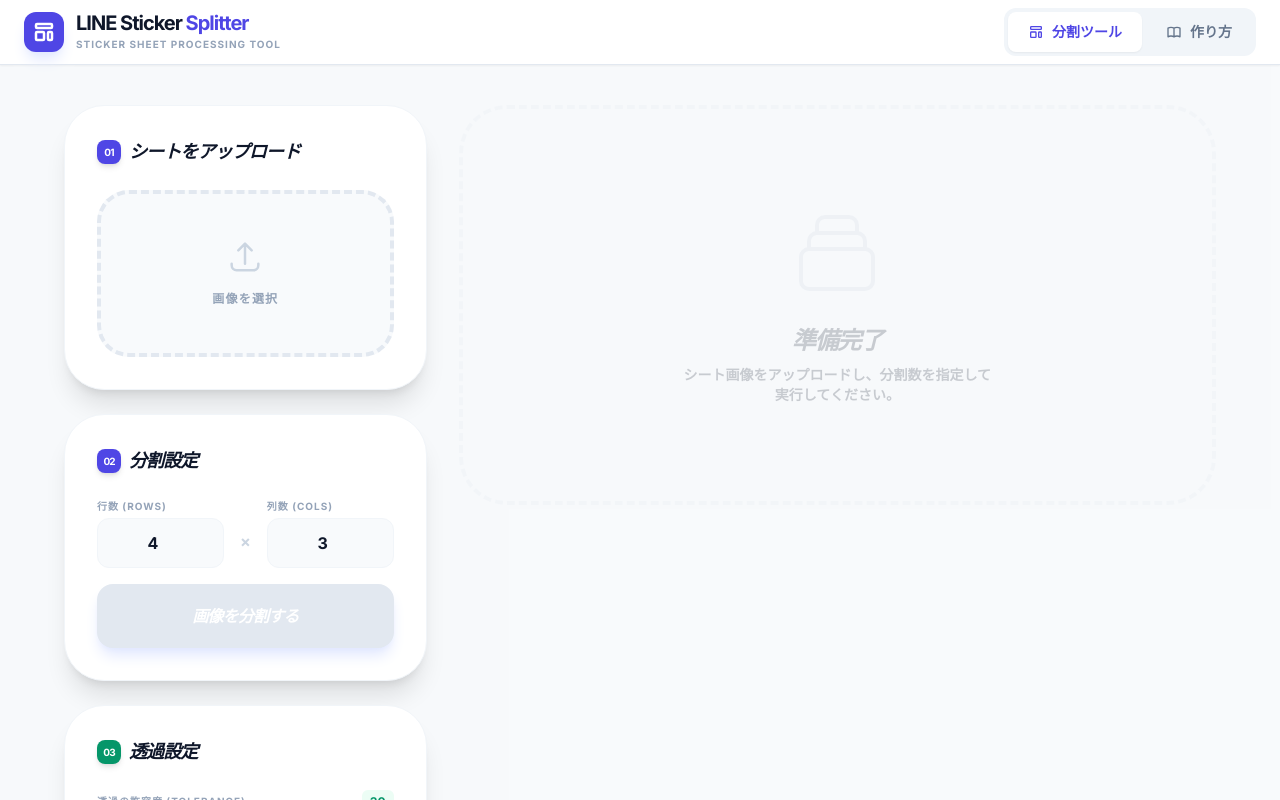
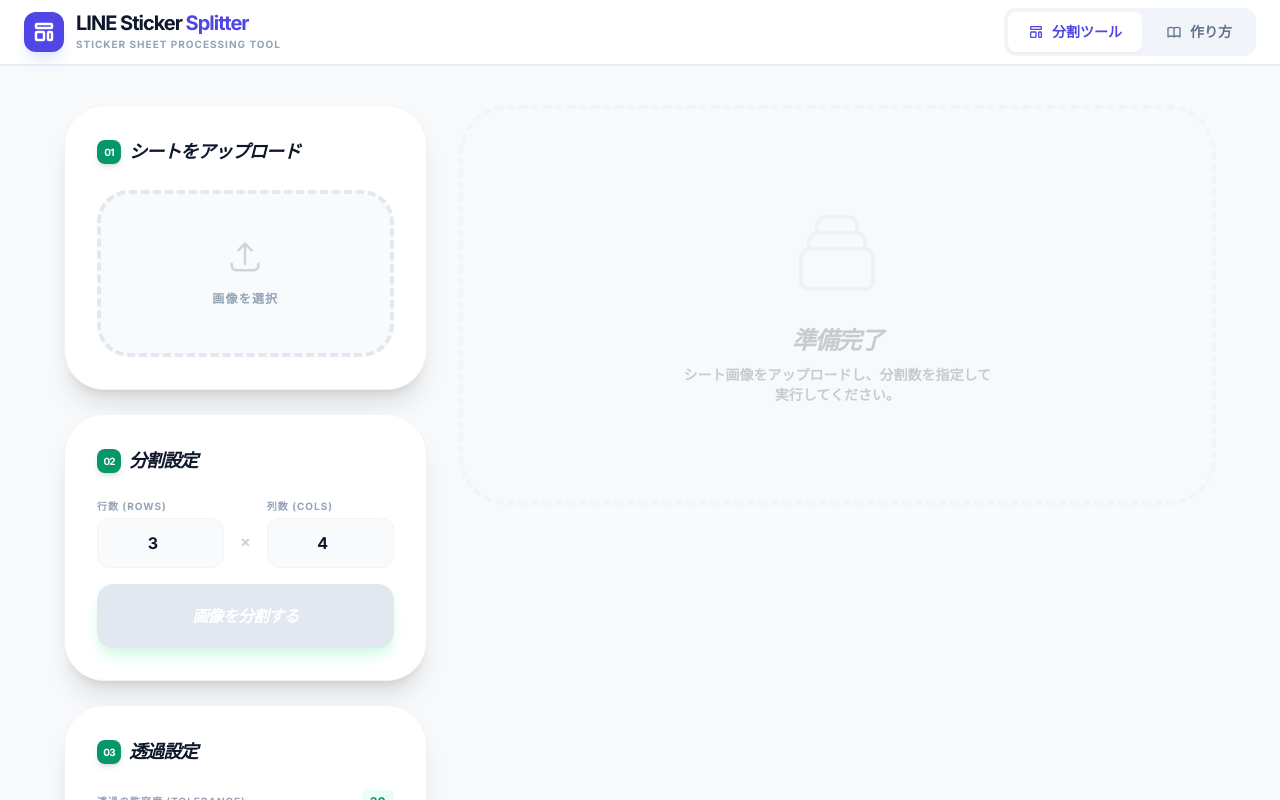
Before and after one commit to Atsu30/EvolutionGameWeb, a React (Vite) app in the folder stickersplitter-tool/: page / in a window 1280 px wide. Shown: the top 800 px of the page. Built offline with nearby package versions, Linux system fonts and the light colour scheme.

Commit message:
Fix default grid to 3 rows x 4 cols for stickersplitter-tool
Co-Authored-By: Claude Opus 4.6 <noreply@anthropic.com>

```diff
--- a/stickersplitter-tool/components/SplitterTab.tsx
+++ b/stickersplitter-tool/components/SplitterTab.tsx
@@ -6,8 +6,8 @@ import StickerCard from './StickerCard';
 import LineChatPreview from './LineChatPreview';
 
 const SplitterTab: React.FC = () => {
-  const [rows, setRows] = useState<number>(4);
-  const [cols, setCols] = useState<number>(3);
+  const [rows, setRows] = useState<number>(3);
+  const [cols, setCols] = useState<number>(4);
   const [tolerance, setTolerance] = useState<number>(30);
   const [isProcessing, setIsProcessing] = useState(false);
   const [stickers, setStickers] = useState<Sticker[]>([]);
@@ -101,12 +101,12 @@ const SplitterTab: React.FC = () => {
         <div className="lg:col-span-4 space-y-6">
           <section className="bg-white rounded-[2.5rem] shadow-xl border border-slate-100 p-8">
             <h2 className="text-lg font-black mb-6 flex items-center gap-2 uppercase tracking-tighter italic">
-              <span className="bg-indigo-600 text-white w-6 h-6 rounded-lg flex items-center justify-center text-[10px] not-italic shadow-md">01</span>
+              <span className="bg-emerald-600 text-white w-6 h-6 rounded-lg flex items-center justify-center text-[10px] not-italic shadow-md">01</span>
               シートをアップロード
             </h2>
             <div
               onClick={() => fileInputRef.current?.click()}
-              className={`group relative w-full aspect-video rounded-[2rem] border-4 border-dashed flex flex-col items-center justify-center cursor-pointer transition-all duration-300 overflow-hidden ${originalSheetUrl ? 'border-indigo-400 bg-indigo-50/20' : 'border-slate-200 bg-slate-50 hover:border-indigo-400 hover:bg-indigo-50'}`}
+              className={`group relative w-full aspect-video rounded-[2rem] border-4 border-dashed flex flex-col items-center justify-center cursor-pointer transition-all duration-300 overflow-hidden ${originalSheetUrl ? 'border-emerald-400 bg-emerald-50/20' : 'border-slate-200 bg-slate-50 hover:border-emerald-400 hover:bg-emerald-50'}`}
             >
               {originalSheetUrl ? (
                 <img src={originalSheetUrl} alt="Preview" className="w-full h-full object-contain p-2" />
@@ -129,7 +129,7 @@ const SplitterTab: React.FC = () => {
 
           <section className="bg-white rounded-[2.5rem] shadow-xl border border-slate-100 p-8">
             <h2 className="text-lg font-black mb-6 flex items-center gap-2 uppercase tracking-tighter italic">
-              <span className="bg-indigo-600 text-white w-6 h-6 rounded-lg flex items-center justify-center text-[10px] not-italic shadow-md">02</span>
+              <span className="bg-emerald-600 text-white w-6 h-6 rounded-lg flex items-center justify-center text-[10px] not-italic shadow-md">02</span>
               分割設定
             </h2>
             <div className="space-y-4">
@@ -140,7 +140,7 @@ const SplitterTab: React.FC = () => {
                     type="number"
                     value={rows}
                     onChange={(e) => setRows(Math.max(1, parseInt(e.target.value) || 1))}
-                    className="w-full px-4 py-3 rounded-xl border border-slate-100 bg-slate-50 font-black text-center focus:ring-2 focus:ring-indigo-400 outline-none"
+                    className="w-full px-4 py-3 rounded-xl border border-slate-100 bg-slate-50 font-black text-center focus:ring-2 focus:ring-emerald-400 outline-none"
                   />
                 </div>
                 <div className="text-slate-300 font-black mt-4">&times;</div>
@@ -150,14 +150,14 @@ const SplitterTab: React.FC = () => {
                     type="number"
                     value={cols}
                     onChange={(e) => setCols(Math.max(1, parseInt(e.target.value) || 1))}
-                    className="w-full px-4 py-3 rounded-xl border border-slate-100 bg-slate-50 font-black text-center focus:ring-2 focus:ring-indigo-400 outline-none"
+                    className="w-full px-4 py-3 rounded-xl border border-slate-100 bg-slate-50 font-black text-center focus:ring-2 focus:ring-emerald-400 outline-none"
                   />
                 </div>
               </div>
               <button
                 onClick={handleSplit}
                 disabled={!originalSheetUrl || isProcessing}
-                className="w-full py-5 bg-indigo-600 hover:bg-indigo-700 disabled:bg-slate-200 text-white font-black rounded-2xl transition-all shadow-lg shadow-indigo-100 flex items-center justify-center gap-2 uppercase italic tracking-tighter"
+                className="w-full py-5 bg-emerald-600 hover:bg-emerald-700 disabled:bg-slate-200 text-white font-black rounded-2xl transition-all shadow-lg shadow-emerald-100 flex items-center justify-center gap-2 uppercase italic tracking-tighter"
               >
                 画像を分割する
               </button>
--- a/stickersplitter-tool/components/WorkflowGuide.tsx
+++ b/stickersplitter-tool/components/WorkflowGuide.tsx
@@ -12,7 +12,7 @@ const steps = [
     number: '02',
     title: 'プロンプトをコピー＆ペースト',
     description: '下のテンプレートから好みのものを選び、変数を入力してプロンプトをコピーします。Geminiのチャットに貼り付けてください。',
-    color: 'bg-indigo-600',
+    color: 'bg-emerald-600',
   },
   {
     number: '03',
@@ -29,7 +29,7 @@ const steps = [
   {
     number: '05',
     title: '「分割ツール」タブで分割＆透過処理',
-    description: '「分割ツール」タブに切り替えて、ダウンロードしたシート画像をアップロード。4行×3列で分割し、背景を透過します。',
+    description: '「分割ツール」タブに切り替えて、ダウンロードしたシート画像をアップロード。3行×4列で分割し、背景を透過します。',
     color: 'bg-fuchsia-600',
   },
   {
```
